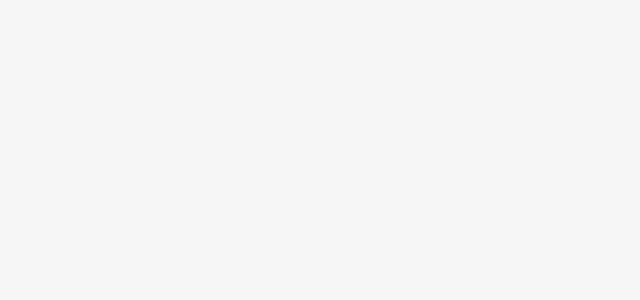
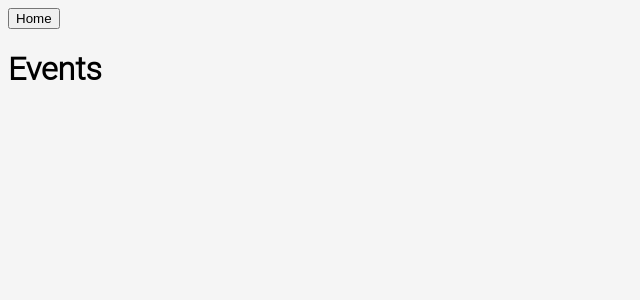
Before and after one commit to csausl/Recap_Project_Sterne, a React (Vite) app in the folder frontend/: page /Events in a window 1280 px wide. Before the commit this address had no page. Shown: the top 300 px of the page, without its empty margins (0-640 px from the left). Built offline with nearby package versions, Linux system fonts and the light colour scheme.

Commit message:
added events und infos pages

```diff
--- a/frontend/src/App.tsx
+++ b/frontend/src/App.tsx
@@ -6,6 +6,8 @@ import Werki from "./Pages/Werki.tsx";
 import Routen from "./Pages/Routen.tsx";
 import Users from "./Pages/Users.tsx";
 import Admin from "./Pages/Admin.tsx";
+import Events from "./Pages/Events.tsx";
+import Infos from "./Pages/Infos.tsx";
 
 
 function App() {
@@ -16,10 +18,12 @@ function App() {
     <>
         <Routes>
             <Route path="/" element={<LandingPage/>}/>
+            <Route path={"/Infos"} element={<Infos/>}/>
             <Route path={"/Plena"} element={<Plena/>}/>
             <Route path={"/Lago"} element={<Lago/>}/>
             <Route path={"/Werki"} element={<Werki/>}/>
             <Route path={"/Routen"} element={<Routen/>}/>
+            <Route path={"/Events"} element={<Events/>}/>
             <Route path={"/Users"} element={<Users/>}/>
             <Route path={"/Admin"} element={<Admin/>}/>
         </Routes>
--- /dev/null
+++ b/frontend/src/Pages/Events.tsx
@@ -0,0 +1,10 @@
+import {Link} from "react-router-dom";
+
+export default function Events(){
+    return(
+        <>
+            <Link to={"/"}><button className={"backbutton"}>Home</button></Link>
+            <h1>Events</h1>
+        </>
+    )
+}
--- /dev/null
+++ b/frontend/src/Pages/Infos.tsx
@@ -0,0 +1,10 @@
+import {Link} from "react-router-dom";
+
+export default function Infos(){
+    return(
+        <>
+            <Link to={"/"}><button className={"backbutton"}>Home</button></Link>
+            <h1>Infos</h1>
+        </>
+    )
+}
--- a/frontend/src/Pages/LandingPage.tsx
+++ b/frontend/src/Pages/LandingPage.tsx
@@ -5,10 +5,12 @@ export default function LandingPage(){
     return (
         <>
             <ul className="flex-container">
+                <Link to={"/Infos"}><li className="flex-item">Infos</li></Link>
                 <Link to={"/Plena"}><li className="flex-item">Plena</li></Link>
                 <Link to={"/Lago"}><li className="flex-item">Lago</li></Link>
                 <Link to={"/Werki"}><li className="flex-item">Werki</li></Link>
                 <Link to={"/Routen"}><li className="flex-item">Routen</li></Link>
+                <Link to={"/Events"}><li className="flex-item">Events</li></Link>
                 <Link to={"/Users"}><li className="flex-item">Users</li></Link>
                 <Link to={"/Admin"}><li className="flex-item">Admin</li></Link>
             </ul>
```
